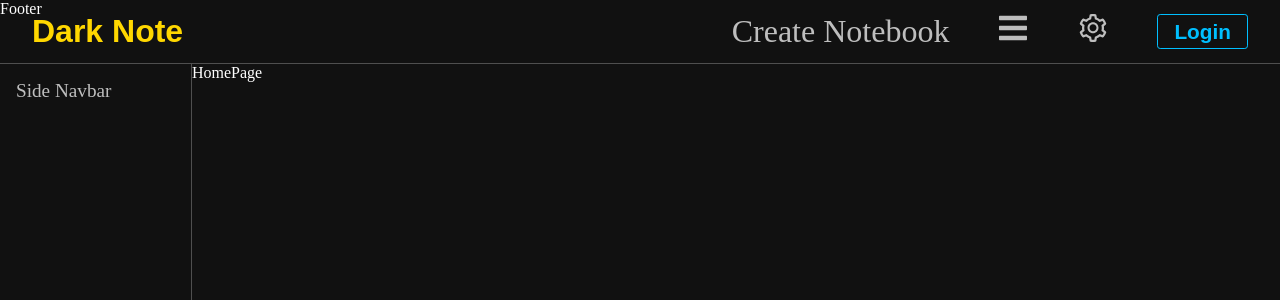
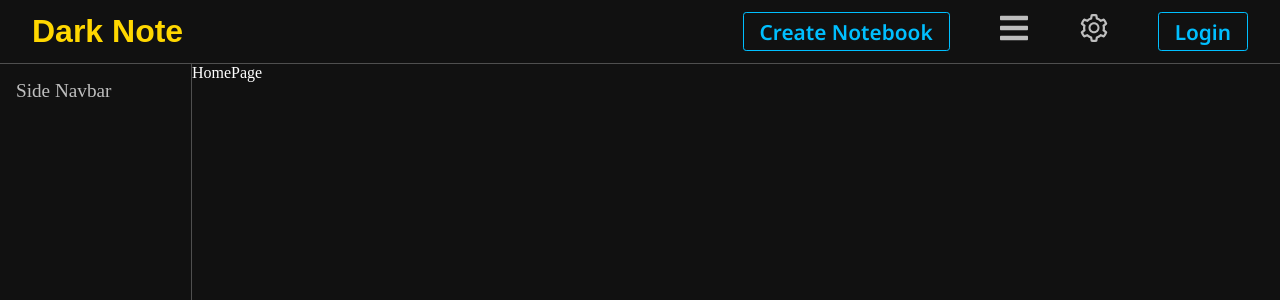
Before and after one commit to KRShanto/DarkNote, a Next.js app: page / in a window 1280 px wide. Shown: the top 300 px of the page. Built offline with nearby package versions, Linux system fonts and the light colour scheme; no server answers; a web font is replaced by a local one.

Commit message:
Create utility css class .btn

```diff
--- a/components/Footer.tsx
+++ b/components/Footer.tsx
@@ -1,5 +1,5 @@
 import React from "react";
 
 export default function Footer() {
-  return <div>Footer</div>;
+  return <div></div>;
 }
--- a/components/navbar/Navbar.tsx
+++ b/components/navbar/Navbar.tsx
@@ -27,7 +27,7 @@ export default function Navbar() {
 
         {view === "GRID" ? (
           <button
-            className="grid-list"
+            className="grid-list link"
             onClick={() => setView("LIST")}
             title="List View"
           >
@@ -35,7 +35,7 @@ export default function Navbar() {
           </button>
         ) : (
           <button
-            className="grid-list"
+            className="grid-list link"
             onClick={() => setView("GRID")}
             title="Grid View"
           >
@@ -43,7 +43,7 @@ export default function Navbar() {
           </button>
         )}
 
-        <Link href="/settings" title="Settings">
+        <Link href="/settings" title="Settings" className="link">
           <AiOutlineSetting />
         </Link>
 
@@ -68,7 +68,7 @@ export default function Navbar() {
             )}
           </Link>
         ) : (
-          <button className="login" onClick={() => signIn()} title="Login">
+          <button className="btn" onClick={() => signIn()} title="Login">
             Login
           </button>
         )}
@@ -83,11 +83,7 @@ function CreateNoteButton() {
   // if its home page, show create notebook
   if (router.pathname === "/") {
     return (
-      <Link
-        href="/create-book"
-        title="Create Notebook"
-        className="create-button"
-      >
+      <Link href="/create-book" title="Create Notebook" className="btn">
         Create Notebook
       </Link>
     );
@@ -99,7 +95,7 @@ function CreateNoteButton() {
       <Link
         href={`/create-note?book=${router.query.id}`}
         title="Create Note"
-        className="create-button"
+        className="btn"
       >
         Create Note
       </Link>
--- a/styles/globals.scss
+++ b/styles/globals.scss
@@ -2,6 +2,7 @@
 @import url("https://fonts.googleapis.com/css2?family=Josefin+Sans:ital@1&display=swap");
 @import url("https://fonts.googleapis.com/css2?family=Lobster&display=swap");
 @import url("https://fonts.googleapis.com/css2?family=Ysabeau:wght@600&display=swap");
+@import url("https://fonts.googleapis.com/css2?family=Noto+Sans:wght@600&display=swap");
 
 @import "var";
 
@@ -86,3 +87,5 @@ main.LIGHT {
 @import "home";
 @import "side-navbar";
 @import "create-book";
+
+@import "utils/button";
--- a/styles/navbar.scss
+++ b/styles/navbar.scss
@@ -29,8 +29,7 @@
     gap: 3rem;
     align-items: center;
 
-    a,
-    button {
+    .link {
       text-decoration: none;
       color: $white;
       transition: all 0.3s ease-in-out;
@@ -45,23 +44,6 @@
       }
     }
 
-    .login {
-      background-color: transparent;
-      padding: 0.3rem 1rem;
-      border-radius: 0.2rem;
-      font-size: 1.3rem;
-      font-weight: bold;
-      transition: all 0.3s ease-in-out;
-      // font-family: "Josefin Sans", sans-serif;
-      color: $mainColor;
-      border: 1px solid $mainColor;
-
-      &:hover {
-        background-color: $mainColor;
-        color: white;
-      }
-    }
-
     .profile-image {
       border-radius: 50%;
     }
--- /dev/null
+++ b/styles/utils/button.scss
@@ -0,0 +1,18 @@
+.btn {
+  background-color: transparent;
+  padding: 0.3rem 1rem;
+  border-radius: 0.2rem;
+  font-size: 1.3rem;
+  font-weight: bold;
+  transition: all 0.3s ease-in-out;
+  color: $mainColor;
+  border: 1px solid $mainColor;
+  cursor: pointer;
+  text-decoration: none;
+  font-family: "Noto Sans", sans-serif;
+
+  &:hover {
+    background-color: $mainColor;
+    color: white;
+  }
+}
```
